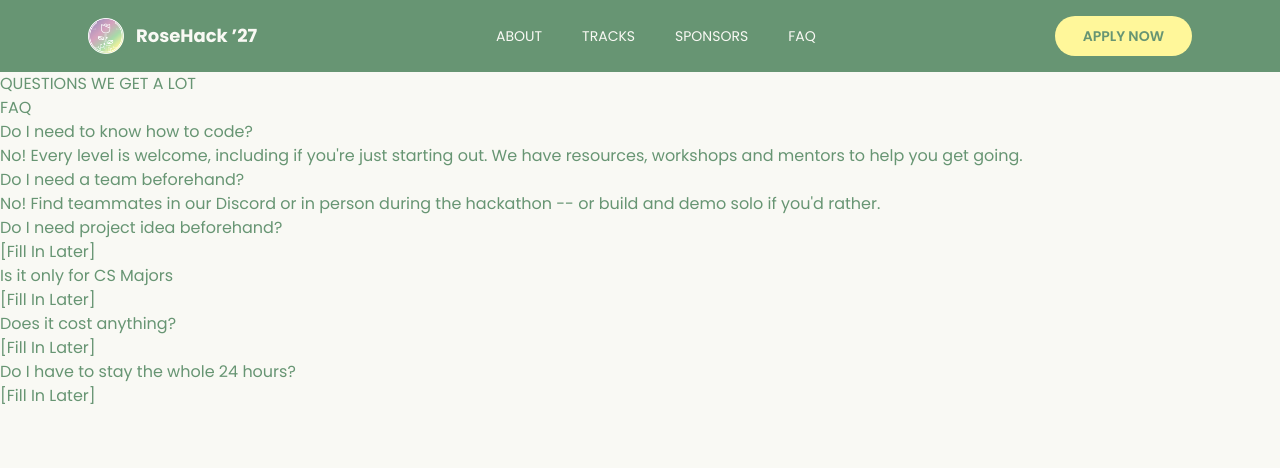
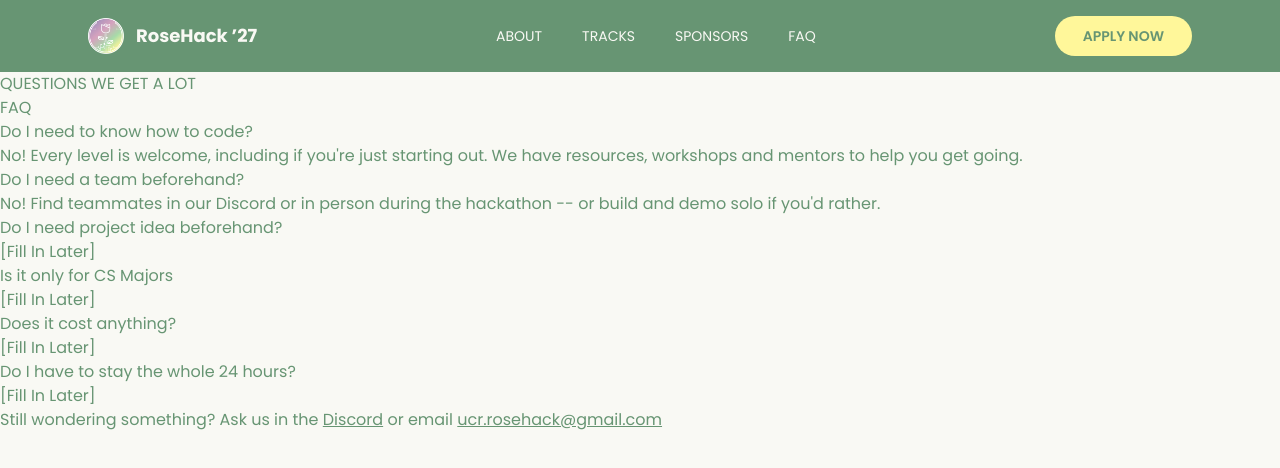
Before and after one commit to rosehackucr/rosehack27, a Next.js app: page /faq in a window 1280 px wide. Shown: the top 468 px of the page. Built offline with nearby package versions, Linux system fonts and the light colour scheme.

Commit message:
Set up Basic Footnote Section + Hyperlinked

```diff
--- a/src/app/faq/page.tsx
+++ b/src/app/faq/page.tsx
@@ -42,6 +42,28 @@ const FAQ = () => {
           answer="[Fill In Later]"
         />
       </div>
+
+      <div>
+        {/* Footnote Section */}
+        <p>
+          Still wondering something? Ask us in the{" "}
+          <a
+            href="https://discord.gg/Md27WDfEZF"
+            target="_blank"
+            rel="noopener noreferrer"
+            className="underline hover:opacity-80"
+          >
+            Discord
+          </a>{" "}
+          or email{" "}
+          <a
+            href="mailto:ucr.rosehack@gmail.com"
+            className="underline hover:opacity-80"
+          >
+            ucr.rosehack@gmail.com
+          </a>
+        </p>
+      </div>
     </div>
   );
 };
```
